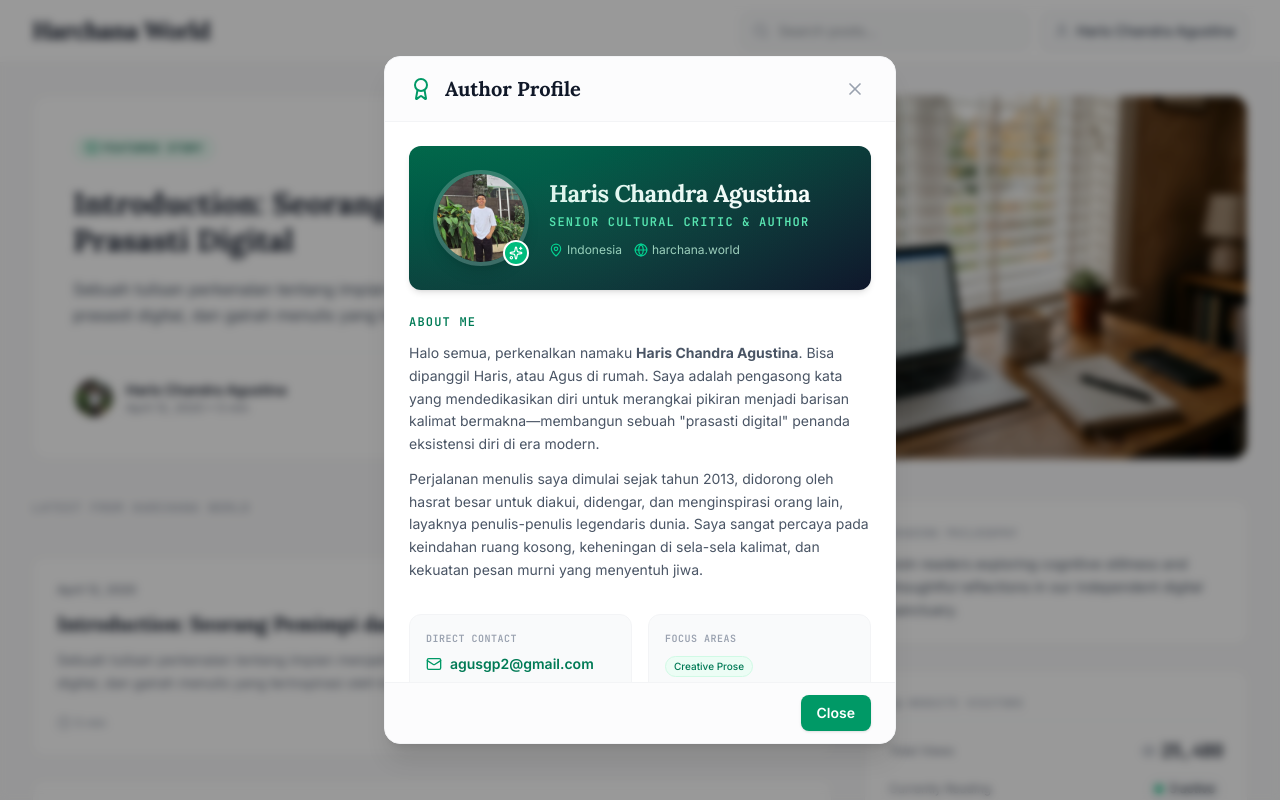
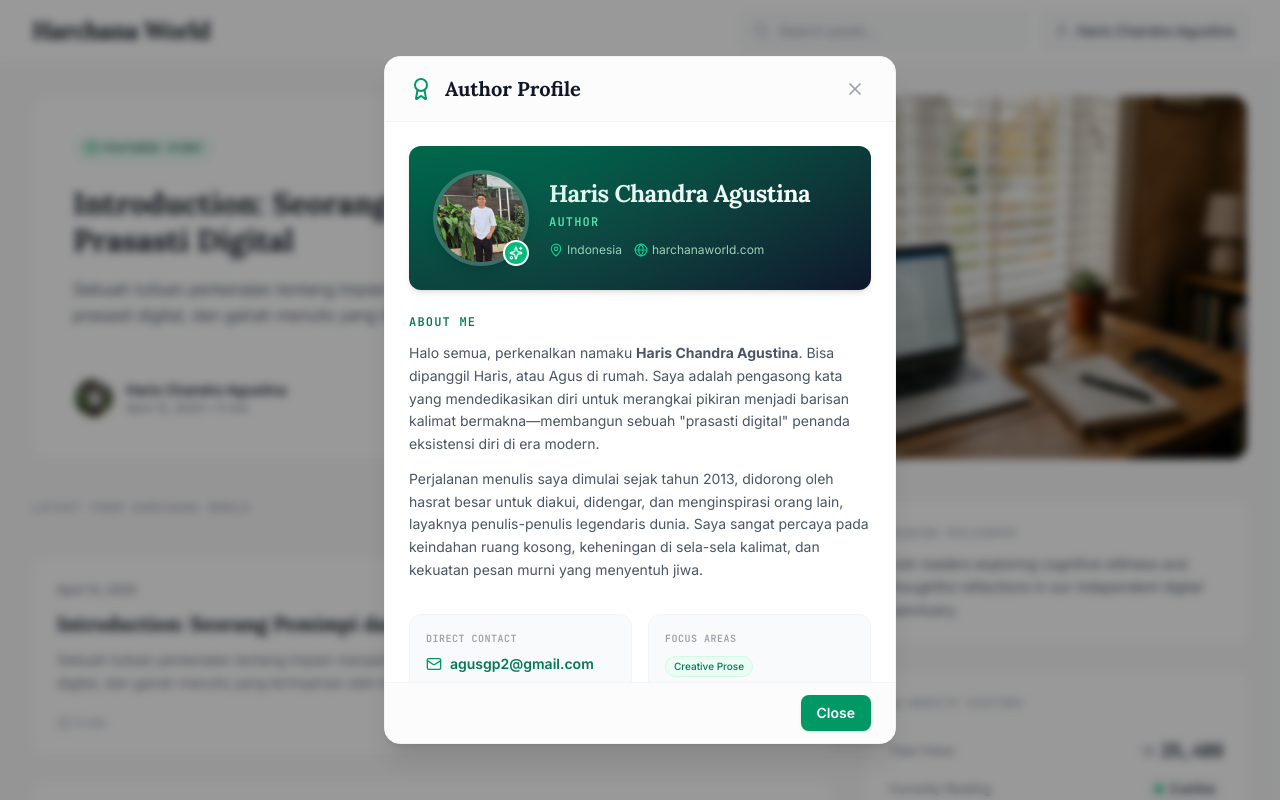
Before and after one commit to harischandraagustina/harchana-world, a React (Vite) app: page / in a window 1280 px wide. Both pictures are taken after a click on the button "View Author Profile". Shown: the top 800 px of the page. Built offline with nearby package versions, Linux system fonts and the light colour scheme; grey boxes are pictures that could not be loaded.

Commit message:
Update InfoModal.tsx
update minor

```diff
--- a/src/components/InfoModal.tsx
+++ b/src/components/InfoModal.tsx
@@ -38,7 +38,7 @@ export default function InfoModal({ type, onClose }: InfoModalProps) {
                 Haris Chandra Agustina
               </h4>
               <p className="text-xs uppercase tracking-widest font-mono text-emerald-300 font-bold">
-                Senior Cultural Critic & Author
+                Author
               </p>
               <div className="flex flex-wrap justify-center sm:justify-start gap-3 pt-2 text-xs text-emerald-100/80">
                 <span className="flex items-center gap-1">
@@ -47,7 +47,7 @@ export default function InfoModal({ type, onClose }: InfoModalProps) {
                 </span>
                 <span className="flex items-center gap-1">
                   <Globe className="w-3.5 h-3.5 text-emerald-400" />
-                  harchana.world
+                  harchanaworld.com
                 </span>
               </div>
             </div>
```
